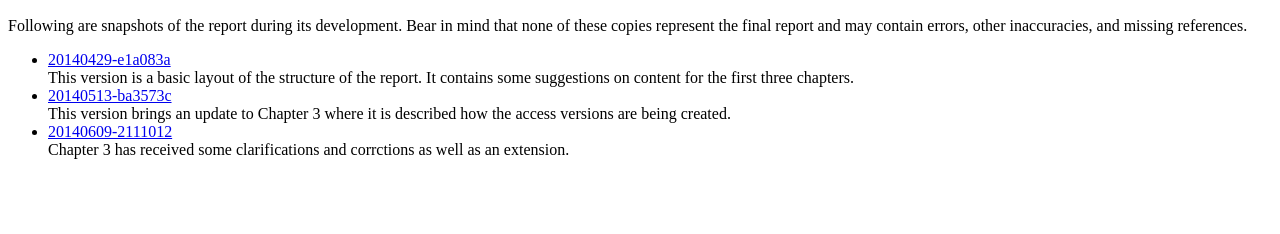
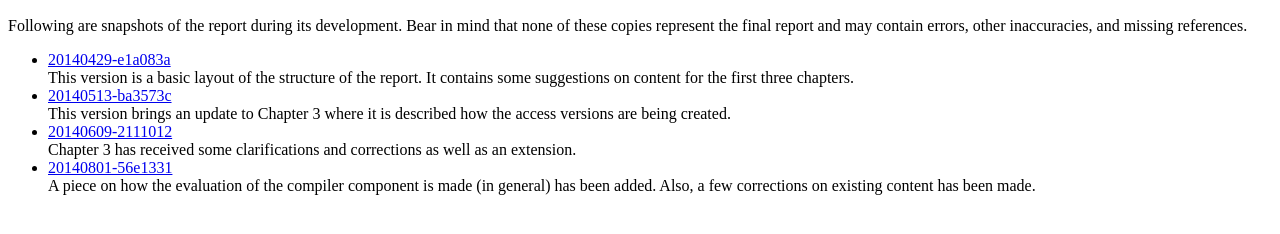
Before and after one commit to peek8846/peek8846.github.io, a plain HTML site: page bth/report/index.html in a window 1280 px wide. Shown: the part 110-344 px from the top of the page. Drawn offline with Linux system fonts and the light colour scheme.

Commit message:
add updated snapshot

```diff
--- a/bth/report/index.html
+++ b/bth/report/index.html
@@ -30,8 +30,14 @@
       </li>
       <li>
         <a href="snapshots/20140609-2111012.pdf">20140609-2111012</a><br>
-        Chapter 3 has received some clarifications and corrctions
+        Chapter 3 has received some clarifications and corrections
         as well as an extension.
+      </li>
+      <li>
+        <a href="snapshots/20140801-56e1331.pdf">20140801-56e1331</a><br>
+        A piece on how the evaluation of the compiler
+        component is made (in general) has been added.
+        Also, a few corrections on existing content has been made.
       </li>
     </ul>
 
```
Also changed, not shown: 1 other file.
